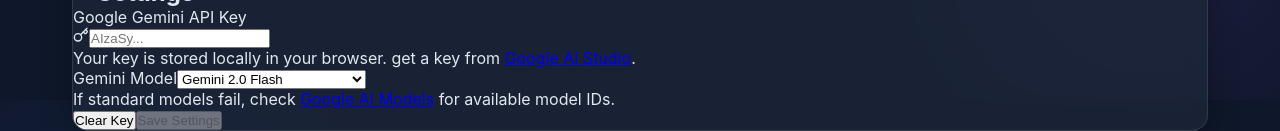
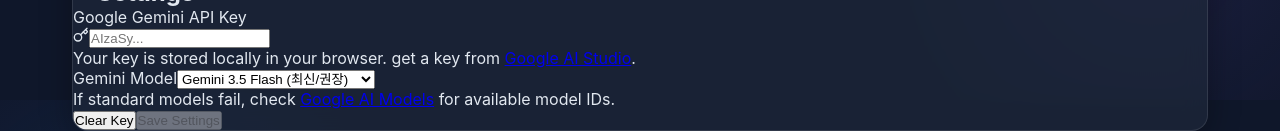
Before and after one commit to alamaeng/chunsanote, a Next.js app: page / in a window 1280 px wide. Both pictures are taken after a click on the button "Settings". Shown: the part 700-831 px from the top of the page. Built offline with nearby package versions, Linux system fonts and the light colour scheme.

Commit message:
Update default Gemini model to gemini-3.5-flash

```diff
--- a/app/api/analyze/route.js
+++ b/app/api/analyze/route.js
@@ -19,8 +19,8 @@
             );
         }
 
-        // Use requested model or fallback to gemini-2.0-flash
-        const modelToUse = preferredModel || "gemini-2.0-flash";
+        // Use requested model or fallback to gemini-3.5-flash
+        const modelToUse = preferredModel || "gemini-3.5-flash";
 
         const genAI = new GoogleGenerativeAI(apiKey);
 
--- a/components/SettingsModal.js
+++ b/components/SettingsModal.js
@@ -6,7 +6,7 @@
 export default function SettingsModal() {
     const [isOpen, setIsOpen] = useState(false);
     const [apiKey, setApiKey] = useState("");
-    const [model, setModel] = useState("gemini-2.0-flash");
+    const [model, setModel] = useState("gemini-3.5-flash");
     const [saved, setSaved] = useState(false);
 
     const handleOpen = () => {
@@ -86,7 +86,7 @@
                                 Gemini Model
                             </label>
                             <select
-                                value={["gemini-2.5-flash", "gemini-2.0-flash", "gemini-2.0-pro"].includes(model) ? model : "custom"}
+                                value={["gemini-3.5-flash", "gemini-3.1-flash-lite", "gemini-2.5-flash", "gemini-2.0-flash", "gemini-2.0-pro"].includes(model) ? model : "custom"}
                                 onChange={(e) => {
                                     if (e.target.value === "custom") {
                                         setModel("");
@@ -96,13 +96,15 @@
                                 }}
                                 className="w-full bg-gray-900/50 border border-gray-700 rounded-lg py-2 px-3 text-white focus:outline-none focus:border-blue-500 focus:ring-1 focus:ring-blue-500 transition-colors"
                             >
-                                <option value="gemini-2.5-flash">Gemini 2.5 Flash (최신/권장)</option>
+                                <option value="gemini-3.5-flash">Gemini 3.5 Flash (최신/권장)</option>
+                                <option value="gemini-3.1-flash-lite">Gemini 3.1 Flash Lite (경량화)</option>
+                                <option value="gemini-2.5-flash">Gemini 2.5 Flash</option>
                                 <option value="gemini-2.0-flash">Gemini 2.0 Flash</option>
                                 <option value="gemini-2.0-pro">Gemini 2.0 Pro</option>
                                 <option value="custom">Custom Model ID...</option>
                             </select>
 
-                            {(!["gemini-2.5-flash", "gemini-2.0-flash", "gemini-2.0-pro"].includes(model)) && (
+                            {(!["gemini-3.5-flash", "gemini-3.1-flash-lite", "gemini-2.5-flash", "gemini-2.0-flash", "gemini-2.0-pro"].includes(model)) && (
                                 <input
                                     type="text"
                                     value={model}
```
